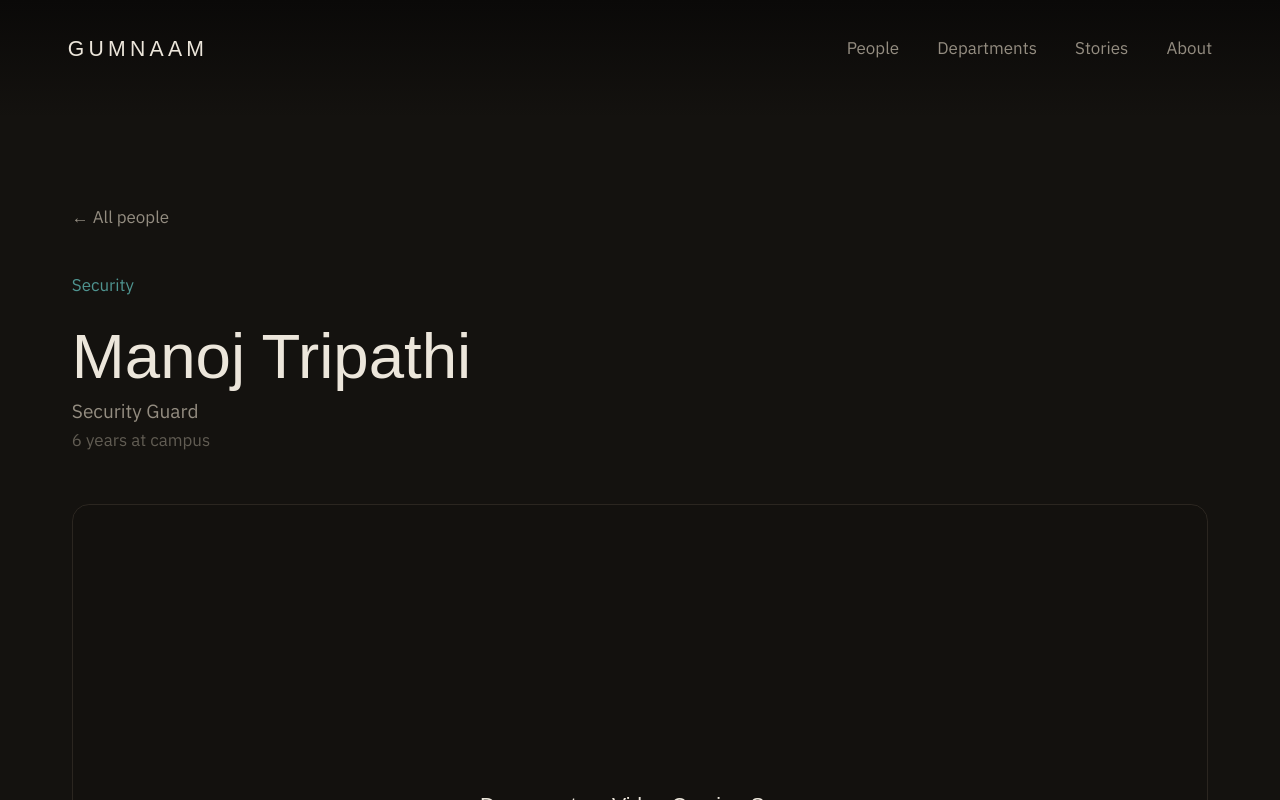
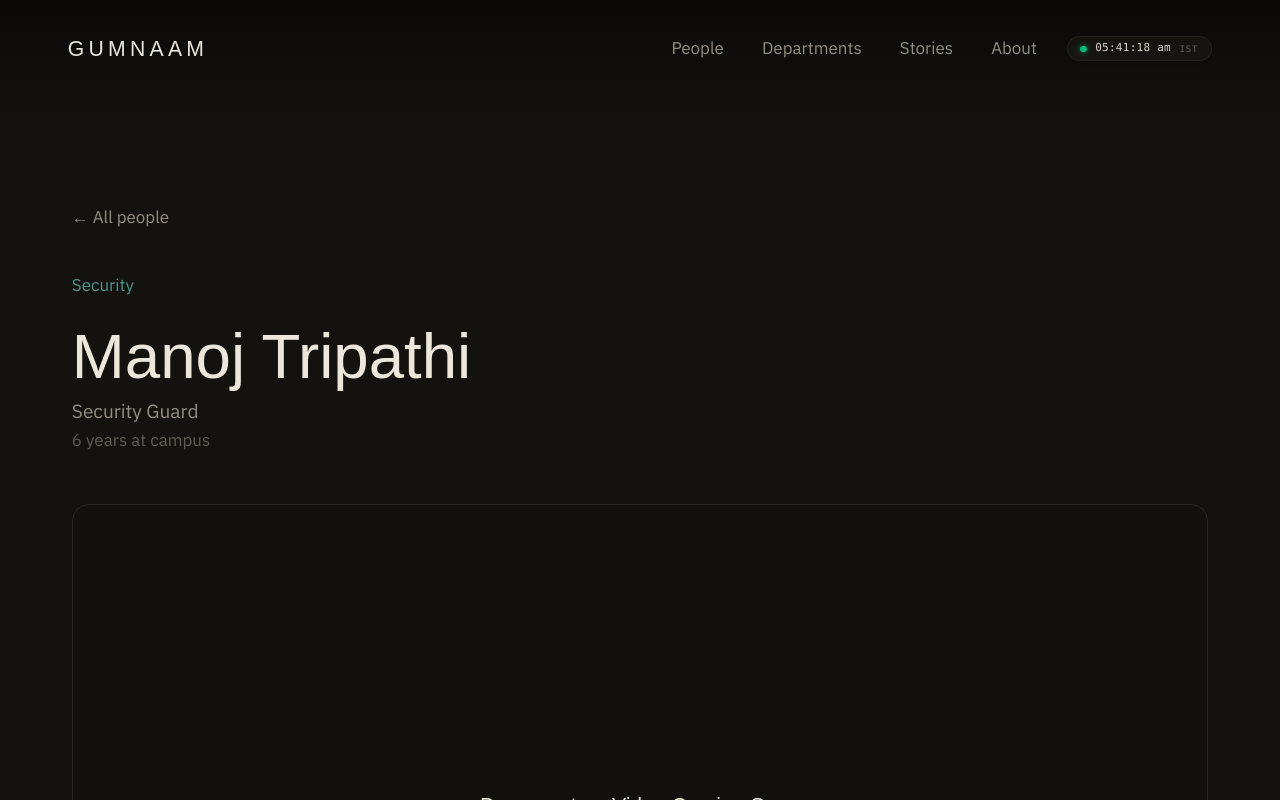
Before and after one commit to vjain5375/Gumnaam, a Next.js app: page /people/manoj-tripathi in a window 1280 px wide. Shown: the top 800 px of the page. Built offline with nearby package versions, Linux system fonts and the light colour scheme; no server answers; the database is empty; a web font is replaced by a local one.

Commit message:
Sync REC timecode directly with video playback and add live clock to navbar

```diff
--- a/components/home/Hero.tsx
+++ b/components/home/Hero.tsx
@@ -5,24 +5,22 @@ import { motion } from "framer-motion";
 import Button from "@/components/shared/Button";
 
 export default function Hero() {
-  const [timecode, setTimecode] = useState("00:00:04:12");
+  const [timecode, setTimecode] = useState("00:00:00:00");
+  const [isLive, setIsLive] = useState(true);
 
-  useEffect(() => {
-    let frame = 12;
-    let sec = 4;
-    const interval = setInterval(() => {
-      frame += 1;
-      if (frame >= 30) {
-        frame = 0;
-        sec += 1;
-      }
-      const s = String(sec).padStart(2, "0");
-      const f = String(frame).padStart(2, "0");
-      setTimecode(`00:00:${s}:${f}`);
-    }, 66); // ~15-20fps vintage camera ticker
+  const handleTimeUpdate = (e: React.SyntheticEvent<HTMLVideoElement>) => {
+    const current = e.currentTarget.currentTime;
+    const hours = Math.floor(current / 3600);
+    const minutes = Math.floor((current % 3600) / 60);
+    const seconds = Math.floor(current % 60);
+    const frames = Math.floor((current % 1) * 30);
 
-    return () => clearInterval(interval);
-  }, []);
+    const hh = String(hours).padStart(2, "0");
+    const mm = String(minutes).padStart(2, "0");
+    const ss = String(seconds).padStart(2, "0");
+    const ff = String(frames).padStart(2, "0");
+    setTimecode(`${hh}:${mm}:${ss}:${ff}`);
+  };
 
   return (
     <section className="relative min-h-screen overflow-hidden bg-background">
@@ -36,8 +34,10 @@ export default function Hero() {
           transition={{ duration: 0.6 }}
           className="mb-8 flex items-center gap-2 text-[11px] text-muted/80"
         >
-          <span className="rec-dot h-2 w-2 rounded-full bg-red-500 shadow-[0_0_8px_rgba(239,68,68,0.7)]" />
-          <span className="timecode font-mono font-bold tracking-wider text-red-400/90">REC</span>
+          <span className={`rec-dot h-2 w-2 rounded-full ${isLive ? "bg-red-500 shadow-[0_0_8px_rgba(239,68,68,0.7)]" : "bg-yellow-500"}`} />
+          <span className={`timecode font-mono font-bold tracking-wider ${isLive ? "text-red-400/90" : "text-yellow-400/90"}`}>
+            {isLive ? "REC" : "PAUSED"}
+          </span>
           <span className="timecode font-mono text-foreground/90">{timecode}</span>
           <span className="text-muted/50">| campus archive, file 001</span>
         </motion.div>
@@ -77,11 +77,14 @@ export default function Hero() {
               controls
               controlsList="nodownload"
               onContextMenu={(e) => e.preventDefault()}
+              onTimeUpdate={handleTimeUpdate}
+              onPlay={() => setIsLive(true)}
+              onPause={() => setIsLive(false)}
               className="h-full w-full object-contain md:object-cover"
             />
             <div className="pointer-events-none absolute top-4 left-4 flex items-center gap-2.5 rounded-full bg-black/75 px-3.5 py-1.5 text-[11px] tracking-wider text-white/90 backdrop-blur-md border border-white/10">
-              <span className="h-2 w-2 rounded-full bg-red-500 animate-pulse" />
-              <span className="font-mono text-[11px] uppercase">Campus Aerial Archive // Drone Shot</span>
+              <span className={`h-2 w-2 rounded-full ${isLive ? "bg-red-500 animate-pulse" : "bg-yellow-500"}`} />
+              <span className="font-mono text-[11px] uppercase">Campus Aerial Archive // {timecode}</span>
             </div>
           </div>
         </motion.div>
--- /dev/null
+++ b/components/layout/LiveClock.tsx
@@ -0,0 +1,46 @@
+"use client";
+
+import { useState, useEffect } from "react";
+
+export default function LiveClock() {
+  const [time, setTime] = useState<string>("");
+
+  useEffect(() => {
+    const updateTime = () => {
+      const now = new Date();
+      // Format: HH:MM:SS AM/PM
+      const formatted = now.toLocaleTimeString("en-IN", {
+        hour: "2-digit",
+        minute: "2-digit",
+        second: "2-digit",
+        hour12: true,
+      });
+      setTime(formatted);
+    };
+
+    updateTime();
+    const interval = setInterval(updateTime, 1000);
+    return () => clearInterval(interval);
+  }, []);
+
+  if (!time) {
+    return (
+      <div className="flex items-center gap-2 rounded-full border border-border/60 bg-background-alt/60 px-3 py-1 text-xs text-muted backdrop-blur-md">
+        <span className="h-1.5 w-1.5 rounded-full bg-accent animate-pulse" />
+        <span className="font-mono text-[11px]">--:--:-- --</span>
+      </div>
+    );
+  }
+
+  return (
+    <div className="flex items-center gap-2 rounded-full border border-border/80 bg-background-alt/80 px-3 py-1 text-xs text-muted/90 shadow-sm backdrop-blur-md transition-colors hover:border-accent/40">
+      <span className="h-1.5 w-1.5 rounded-full bg-emerald-500 shadow-[0_0_6px_rgba(16,185,129,0.7)] animate-pulse" />
+      <span className="font-mono text-[11px] tracking-wide text-foreground/90 font-medium">
+        {time}
+      </span>
+      <span className="hidden sm:inline text-[9px] font-mono tracking-widest text-muted/60 uppercase">
+        IST
+      </span>
+    </div>
+  );
+}
--- a/components/layout/Navbar.tsx
+++ b/components/layout/Navbar.tsx
@@ -1,4 +1,5 @@
 import Link from "next/link";
+import LiveClock from "@/components/layout/LiveClock";
 
 const links = [
   { href: "/people", label: "People" },
@@ -18,7 +19,8 @@ export default function Navbar() {
         >
           Gumnaam
         </Link>
-        <nav className="hidden gap-9 text-base text-muted md:flex">
+        <div className="flex items-center gap-7">
+          <nav className="hidden gap-9 text-base text-muted md:flex items-center">
             {links.map((link) => (
               <Link
                 key={link.href}
@@ -29,6 +31,9 @@ export default function Navbar() {
               </Link>
             ))}
           </nav>
+          {/* Live Clock Feature on Top Right */}
+          <LiveClock />
+        </div>
       </div>
     </header>
   );
```
Lines whose indentation alone changed are shown as unchanged.
